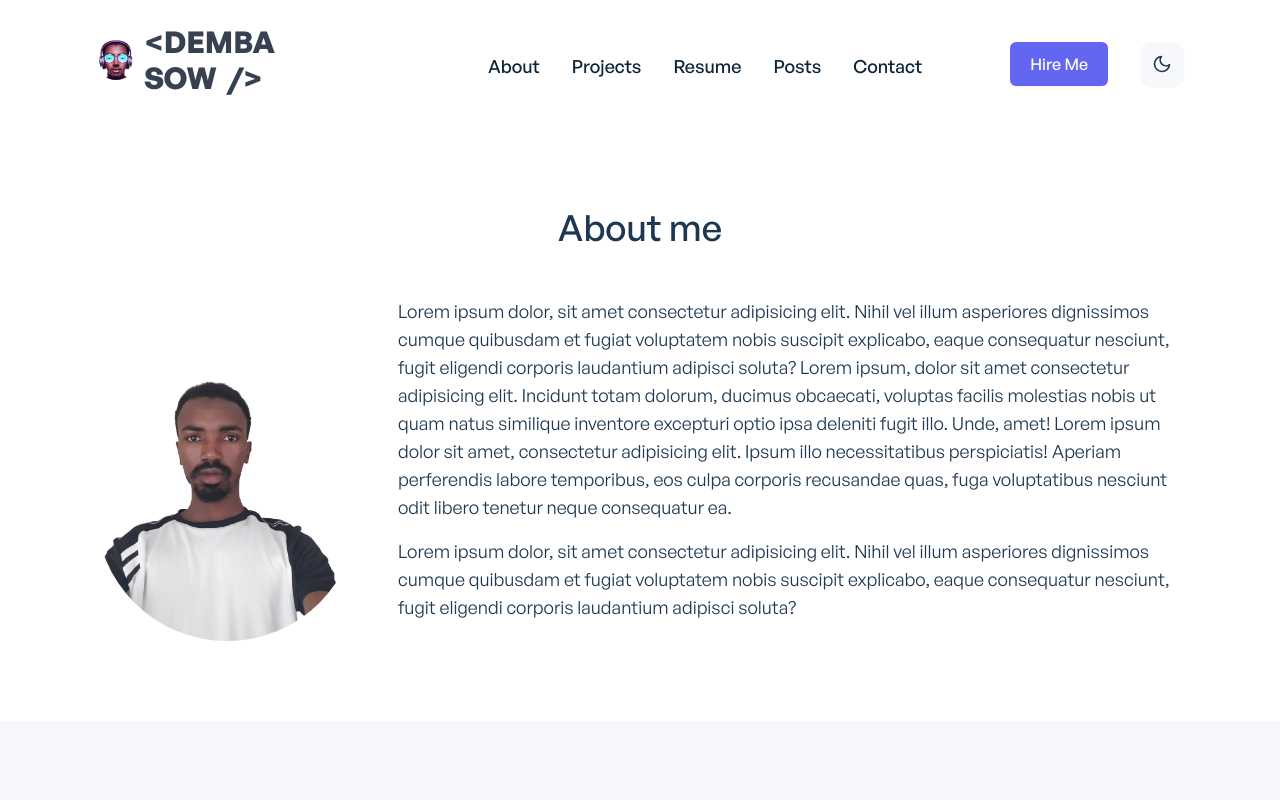
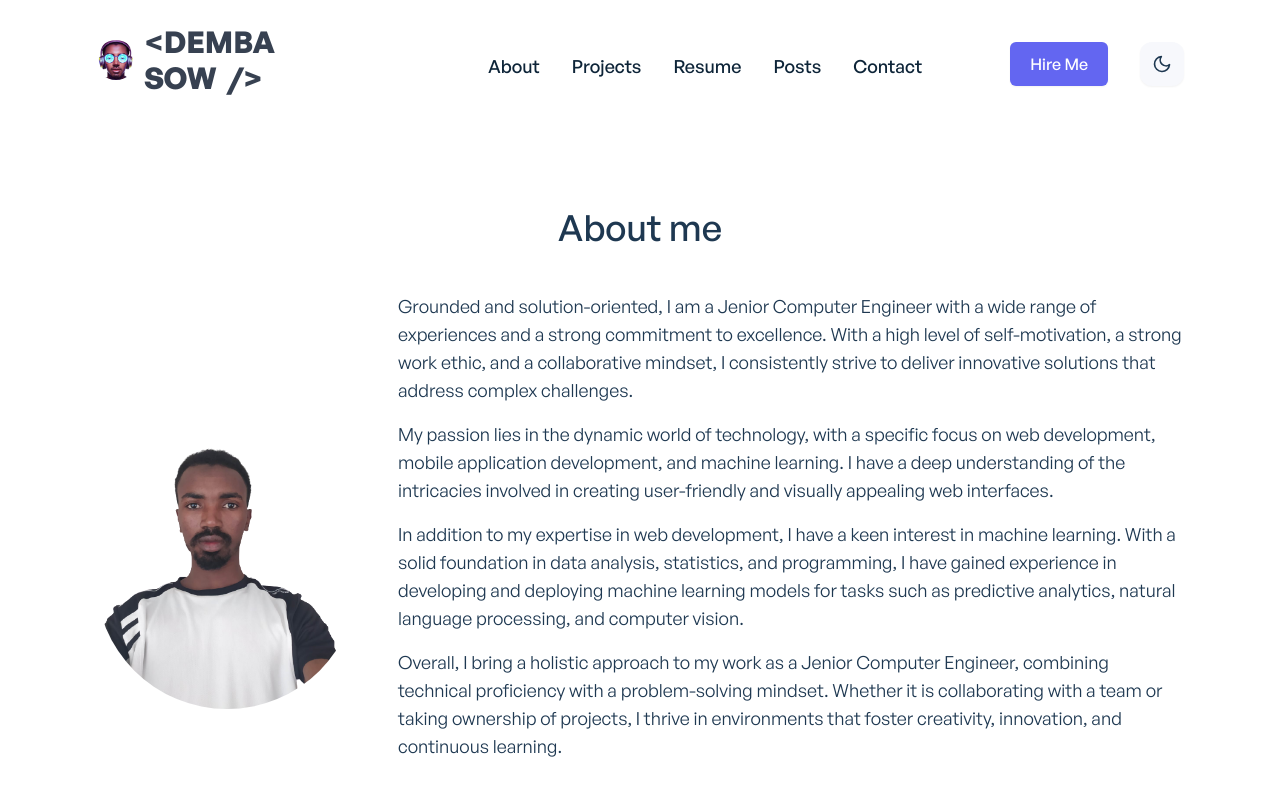
Before and after one commit to dembasowfr/dembasow98-react-portfolio, a React (Create React App) app: page /about in a window 1280 px wide. Shown: the top 800 px of the page. Built offline with nearby package versions, Linux system fonts and the light colour scheme.

Commit message:
Added the about info.

```diff
--- a/src/components/about/AboutCounter.jsx
+++ b/src/components/about/AboutCounter.jsx
@@ -2,6 +2,7 @@ import { useCountUp } from 'react-countup';
 import CounterItem from './CounterItem';
 
 const AboutCounter = () => {
+
 	useCountUp({ ref: 'experienceCounter', end: 12, duration: 2 });
 	useCountUp({ ref: 'githubStarsCounter', end: 20, duration: 2 });
 	useCountUp({ ref: 'feedbackCounter', end: 92, duration: 2 });
--- a/src/context/AboutMeContext.jsx
+++ b/src/context/AboutMeContext.jsx
@@ -6,6 +6,7 @@ import { clientsData as clientsDataJson } from '../data/clientsData';
 const AboutMeContext = createContext();
 
 export const AboutMeProvider = ({ children }) => {
+
 	const [aboutMe, setAboutMe] = useState(aboutMeData);
 
 	const clientsHeading = clientsPageHeading;
--- a/src/data/aboutMeData.js
+++ b/src/data/aboutMeData.js
@@ -1,10 +1,19 @@
 export const aboutMeData = [
 	{
 		id: 1,
-		bio: 'Lorem ipsum dolor, sit amet consectetur adipisicing elit. Nihil vel illum asperiores dignissimos cumque quibusdam et fugiat voluptatem nobis suscipit explicabo, eaque consequatur nesciunt, fugit eligendi corporis laudantium adipisci soluta? Lorem ipsum, dolor sit amet consectetur adipisicing elit. Incidunt totam dolorum, ducimus obcaecati, voluptas facilis molestias nobis ut quam natus similique inventore excepturi optio ipsa deleniti fugit illo. Unde, amet! Lorem ipsum dolor sit amet, consectetur adipisicing elit. Ipsum illo necessitatibus perspiciatis! Aperiam perferendis labore temporibus, eos culpa corporis recusandae quas, fuga voluptatibus nesciunt odit libero tenetur neque consequatur ea.',
+		bio: 'Grounded and solution-oriented, I am a Jenior Computer Engineer with a wide range of experiences and a strong commitment to excellence. With a high level of self-motivation, a strong work ethic, and a collaborative mindset, I consistently strive to deliver innovative solutions that address complex challenges.'
+	},
+
+	{
+		id: 2,
+		bio: 'My passion lies in the dynamic world of technology, with a specific focus on web development, mobile application development, and machine learning. I have a deep understanding of the intricacies involved in creating user-friendly and visually appealing web interfaces.',
 	},
 	{
-		id: 2,
-		bio: 'Lorem ipsum dolor, sit amet consectetur adipisicing elit. Nihil vel illum asperiores dignissimos cumque quibusdam et fugiat voluptatem nobis suscipit explicabo, eaque consequatur nesciunt, fugit eligendi corporis laudantium adipisci soluta?',
+		id: 3,
+		bio: 'In addition to my expertise in web development, I have a keen interest in machine learning. With a solid foundation in data analysis, statistics, and programming, I have gained experience in developing and deploying machine learning models for tasks such as predictive analytics, natural language processing, and computer vision.'
 	},
+	{
+		id: 4,
+		bio: 'Overall, I bring a holistic approach to my work as a Jenior Computer Engineer, combining technical proficiency with a problem-solving mindset. Whether it is collaborating with a team or taking ownership of projects, I thrive in environments that foster creativity, innovation, and continuous learning.',
+	}
 ];
```
Also changed, not shown: 1 other file (tests, documents, lock files or other folders).
